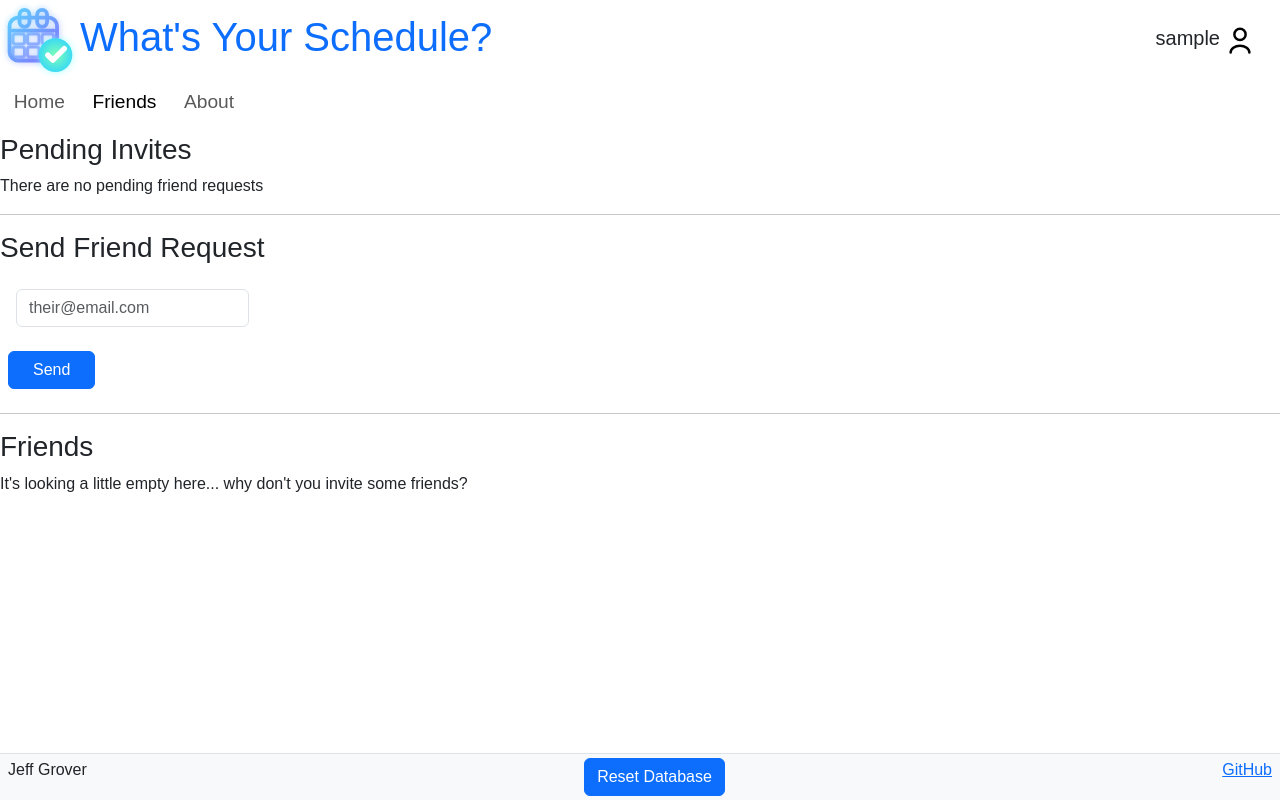
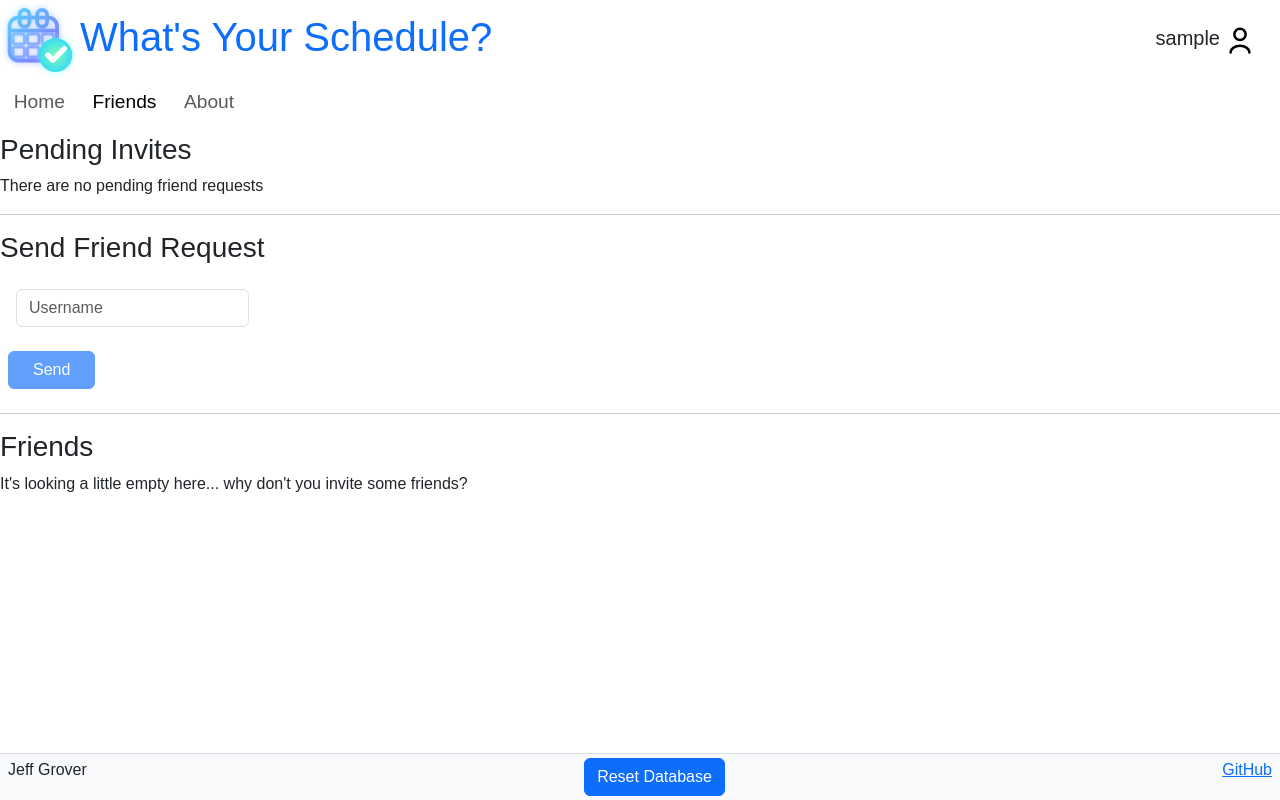
Before and after one commit to j3ffgr0v3r/CS260-Startup, a React (Vite) app: page /friends in a window 1280 px wide. Built offline with nearby package versions, Linux system fonts and the light colour scheme; sample sign-in values are in the browser's storage; a web font is replaced by a local one.

Commit message:
Toast comes when accepting/declining friend and invite requests

```diff
--- a/src/friends/friends.jsx
+++ b/src/friends/friends.jsx
@@ -1,9 +1,13 @@
 import React from 'react';
+import Button from 'react-bootstrap/Button';
+
 import { NavLink } from 'react-router-dom';
+import { useToast } from '../components/toast';
 
 import "./friends.css";
 
 export function Friends() {
+  const [friendRequestUsername, setFriendRequestUsername] = React.useState('');
   const [friends, setFriends] = React.useState(() => {
     const saved = localStorage.getItem('friends');
     return saved ? JSON.parse(saved) : [];
@@ -13,6 +17,8 @@ export function Friends() {
     return saved ? JSON.parse(saved) : [];
   });
 
+  const { showToast } = useToast();
+
   // Save whenever state changes
   React.useEffect(() => {
     localStorage.setItem('friends', JSON.stringify(friends));
@@ -21,11 +27,31 @@ export function Friends() {
     localStorage.setItem('friendRequests', JSON.stringify(friendRequests));
   }, [friendRequests]);
 
-  async function respondToFriendRequest( request, accepted ) {
+  async function respondToFriendRequest(request, accepted) {
     if (accepted) {
       setFriends((prev) => [...prev, request]);
+      showToast({
+        title: 'Accepted Friend Request!',
+        message: `You and ${request.user.firstName} are now friends!`,
+        bg: 'success',
+      });
+    } else {
+      showToast({
+        title: 'Declined Friend Request',
+        message: `Request from ${request.user.firstName} has been removed`,
+        bg: 'danger',
+      });
     }
     setFriendRequests((prev) => prev.filter((req) => req !== request));
+  }
+
+  async function sendFriendRequest() {
+    showToast({
+      title: 'Friend Request Sent!',
+      message: `Friend Request successfully sent to ${friendRequestUsername}!`,
+      bg: 'info',
+    });
+    setFriendRequestUsername('');
   }
 
 
@@ -33,7 +59,7 @@ export function Friends() {
     <main>
       <h3>Pending Invites</h3>
       <div className="pending-friend-invites">
-        { friendRequests.length == 0 ? <div><i>There are no pending friend requests</i></div> :
+        {friendRequests.length == 0 ? <div><i>There are no pending friend requests</i></div> :
           friendRequests.map((request) => (
             <div key={request.user.username} className="friend-invite my-1 px-4 py-3 bg-primary bg-opacity-10 border border-primary rounded">{request.user.firstName + " " + request.user.lastName}<br /><button onClick={() => respondToFriendRequest(request, true)} className="btn mx-1 btn-outline-primary">Accept</button><button onClick={() => respondToFriendRequest(request, false)} className="btn mx-1 btn-outline-danger">Decline</button></div>
           ))
@@ -44,15 +70,15 @@ export function Friends() {
       <h3>Send Friend Request</h3>
       <form method="get">
         <div className="m-3">
-          <input className="form-control w-auto" type="text" placeholder="their@email.com" required />
+          <input className="form-control w-auto" type="text" placeholder="Username" value={friendRequestUsername} onChange={(e) => setFriendRequestUsername(e.target.value)} required />
         </div>
-        <button className="m-2 px-4 btn btn-primary" type="submit">Send</button>
+        <Button variant="primary" className="m-2 px-4" onClick={sendFriendRequest} disabled={!friendRequestUsername}>Send</Button>
       </form>
       <hr />
 
       <h3>Friends</h3>
       <div className="friends">
-        { friends.length == 0 ? <div><i>It's looking a little empty here... why don't you invite some friends?</i></div> :
+        {friends.length == 0 ? <div><i>It's looking a little empty here... why don't you invite some friends?</i></div> :
           friends.map((friend) => (
             <div key={friend.user.username} className="friend my-1 px-4 py-3 bg-primary bg-opacity-10 border border-primary rounded">{friend.user.firstName + " " + friend.user.lastName}<NavLink to={friend.user.username} className="btn mx-1 btn-outline-info">View Schedule</NavLink></div>
           ))
--- a/src/home/home.jsx
+++ b/src/home/home.jsx
@@ -25,7 +25,6 @@ export function Home({ activeUser }) {
 
   const { showToast } = useToast();
 
-
   // Respond to event invite
   async function respondToEventInvite(event, accepted) {
     if (accepted) {
@@ -40,7 +39,7 @@ export function Home({ activeUser }) {
           title: 'Declined Event Invite',
           message: `Event "${event.title}" has been removed from your invites.`,
           bg: 'warning',
-        })
+        });
     }
     setEventInvites((prev) => prev.filter((req) => req !== event));
   }
```
